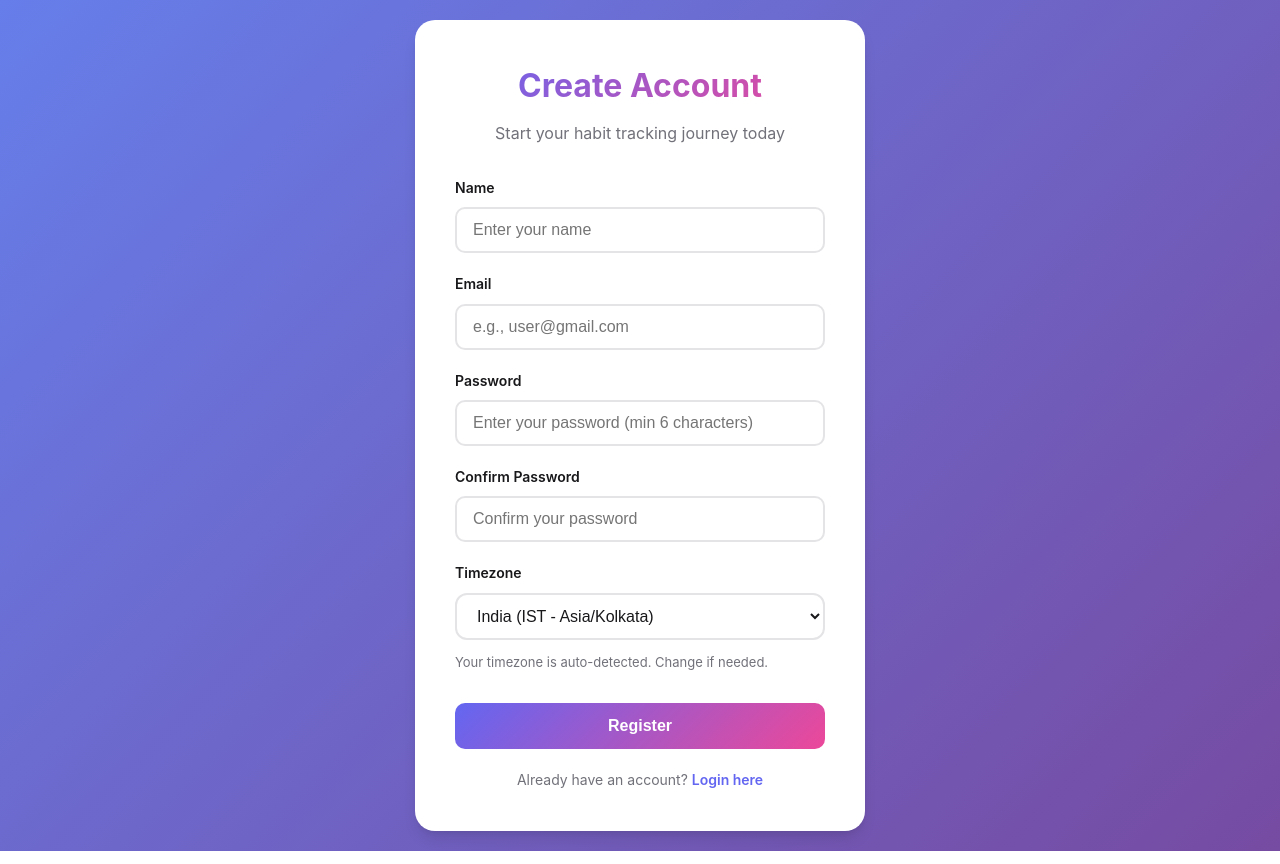
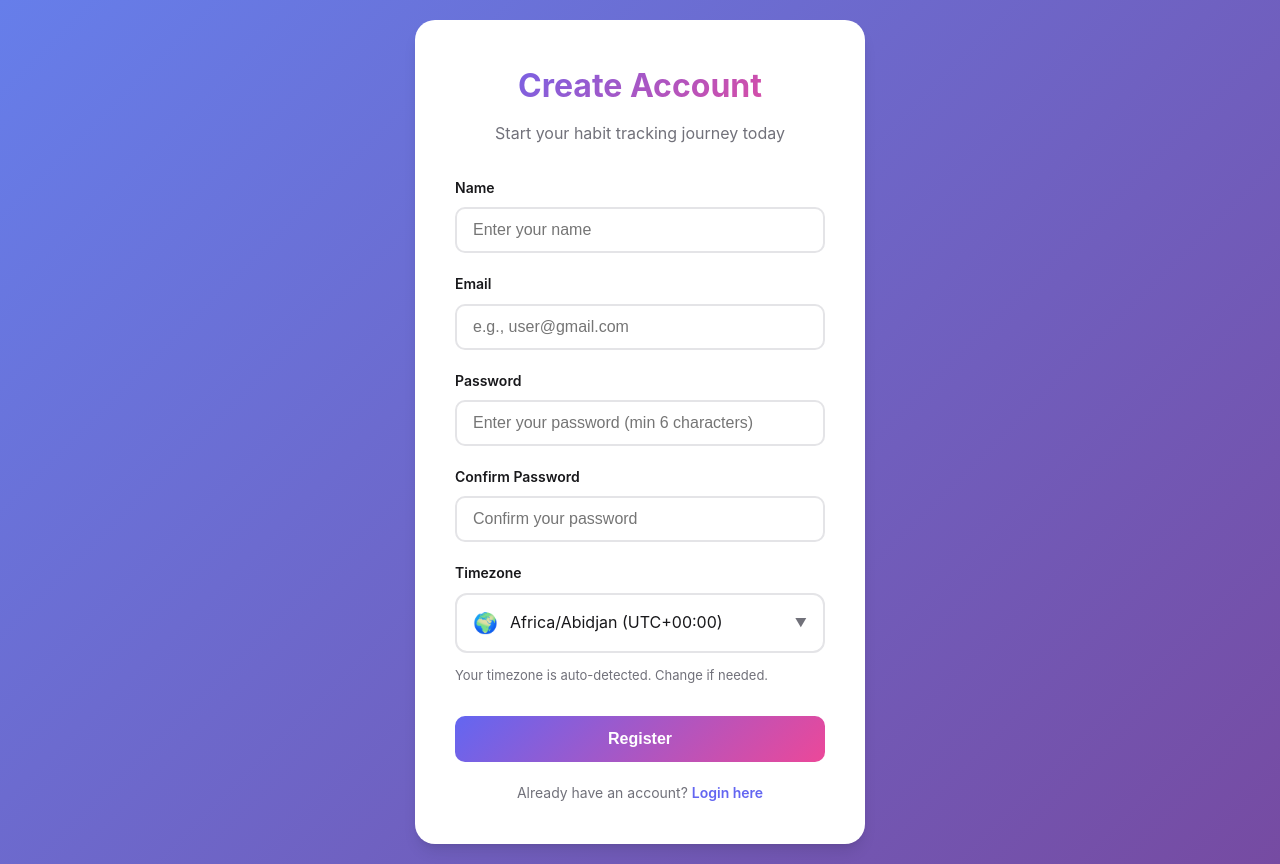
Before and after one commit to kishoresc/habit-tracker-frontend, a React (Create React App) app: page /register in a window 1280 px wide. Built offline with nearby package versions, Linux system fonts and the light colour scheme; the HTML template or start-up script is replaced by a standard one.

Commit message:
Add searchable timezone selector component with UTC offsets

```diff
--- a/src/components/TimezoneSelector.css
+++ b/src/components/TimezoneSelector.css
@@ -4,71 +4,68 @@
 }
 
 .timezone-selector-input {
-  width: 100%;
-  padding: 10px 14px;
+  display: flex;
+  align-items: center;
+  gap: 12px;
+  padding: 12px 16px;
   border: 2px solid var(--border-color);
-  border-radius: 8px;
-  font-size: 15px;
-  color: var(--dark-text);
+  border-radius: 12px;
   background: white;
   cursor: pointer;
   transition: all 0.3s ease;
-  display: flex;
-  justify-content: space-between;
-  align-items: center;
-  font-family: inherit;
 }
 
-.timezone-selector-input:hover:not(.disabled) {
+.timezone-selector-input:hover {
   border-color: var(--primary-color);
 }
 
-.timezone-selector-input.open {
+.timezone-selector-input:focus-within {
   border-color: var(--primary-color);
-  box-shadow: 0 0 0 3px rgba(102, 126, 234, 0.1);
+  box-shadow: 0 0 0 3px rgba(138, 43, 226, 0.1);
 }
 
-.timezone-selector-input.disabled {
-  background: #f5f5f5;
-  cursor: not-allowed;
-  opacity: 0.6;
+.timezone-icon {
+  font-size: 20px;
+  flex-shrink: 0;
 }
 
 .timezone-value {
   flex: 1;
+  font-size: 16px;
+  color: var(--dark-text);
   overflow: hidden;
   text-overflow: ellipsis;
   white-space: nowrap;
 }
 
 .timezone-arrow {
-  margin-left: 10px;
   font-size: 12px;
   color: var(--gray-text);
   transition: transform 0.3s ease;
+  flex-shrink: 0;
 }
 
-.timezone-selector-input.open .timezone-arrow {
+.timezone-arrow.open {
   transform: rotate(180deg);
 }
 
 .timezone-dropdown {
   position: absolute;
-  top: calc(100% + 5px);
+  top: calc(100% + 8px);
   left: 0;
   right: 0;
   background: white;
-  border: 2px solid var(--primary-color);
-  border-radius: 8px;
-  box-shadow: 0 4px 20px rgba(0, 0, 0, 0.15);
+  border: 2px solid var(--border-color);
+  border-radius: 12px;
+  box-shadow: 0 8px 24px rgba(0, 0, 0, 0.15);
   z-index: 1000;
-  max-height: 350px;
+  max-height: 400px;
   display: flex;
   flex-direction: column;
-  animation: dropdownSlide 0.2s ease;
+  animation: dropdownSlideIn 0.2s ease;
 }
 
-@keyframes dropdownSlide {
+@keyframes dropdownSlideIn {
   from {
     opacity: 0;
     transform: translateY(-10px);
@@ -79,103 +76,53 @@
   }
 }
 
-.timezone-search-wrapper {
-  position: relative;
+.timezone-search {
   padding: 12px;
   border-bottom: 1px solid var(--border-color);
-  background: #f9f9f9;
-  border-radius: 6px 6px 0 0;
 }
 
-.search-icon {
-  position: absolute;
-  left: 24px;
-  top: 50%;
-  transform: translateY(-50%);
-  color: var(--gray-text);
+.timezone-search input {
+  width: 100%;
+  padding: 10px 12px;
+  border: 1px solid var(--border-color);
+  border-radius: 8px;
   font-size: 14px;
-}
-
-.timezone-search {
-  width: 100%;
-  padding: 10px 40px 10px 35px;
-  border: 1px solid var(--border-color);
-  border-radius: 6px;
-  font-size: 14px;
-  color: var(--dark-text);
-  background: white;
-  font-family: inherit;
+  outline: none;
   transition: all 0.3s ease;
 }
 
-.timezone-search:focus {
-  outline: none;
+.timezone-search input:focus {
   border-color: var(--primary-color);
-  box-shadow: 0 0 0 2px rgba(102, 126, 234, 0.1);
-}
-
-.clear-search-btn {
-  position: absolute;
-  right: 24px;
-  top: 50%;
-  transform: translateY(-50%);
-  background: none;
-  border: none;
-  color: var(--gray-text);
-  cursor: pointer;
-  padding: 5px;
-  display: flex;
-  align-items: center;
-  justify-content: center;
-  transition: color 0.3s ease;
-}
-
-.clear-search-btn:hover {
-  color: var(--dark-text);
+  box-shadow: 0 0 0 2px rgba(138, 43, 226, 0.1);
 }
 
 .timezone-list {
   overflow-y: auto;
-  max-height: 280px;
-  padding: 5px;
-}
-
-.timezone-list::-webkit-scrollbar {
-  width: 6px;
-}
-
-.timezone-list::-webkit-scrollbar-track {
-  background: #f1f1f1;
-  border-radius: 10px;
-}
-
-.timezone-list::-webkit-scrollbar-thumb {
-  background: #888;
-  border-radius: 10px;
-}
-
-.timezone-list::-webkit-scrollbar-thumb:hover {
-  background: #555;
+  max-height: 320px;
 }
 
 .timezone-option {
-  padding: 10px 12px;
+  padding: 12px 16px;
   cursor: pointer;
-  border-radius: 6px;
   font-size: 14px;
   color: var(--dark-text);
   transition: all 0.2s ease;
+  border-bottom: 1px solid var(--border-color);
+}
+
+.timezone-option:last-child {
+  border-bottom: none;
 }
 
 .timezone-option:hover {
-  background: rgba(102, 126, 234, 0.1);
+  background: linear-gradient(135deg, rgba(138, 43, 226, 0.05), rgba(75, 0, 130, 0.05));
   color: var(--primary-color);
 }
 
 .timezone-option.selected {
-  background: var(--primary-color);
-  color: white;
-  font-weight: 500;
+  background: linear-gradient(135deg, rgba(138, 43, 226, 0.1), rgba(75, 0, 130, 0.1));
+  color: var(--primary-color);
+  font-weight: 600;
 }
 
 .timezone-no-results {
@@ -184,3 +131,22 @@
   color: var(--gray-text);
   font-size: 14px;
 }
+
+/* Scrollbar styling */
+.timezone-list::-webkit-scrollbar {
+  width: 8px;
+}
+
+.timezone-list::-webkit-scrollbar-track {
+  background: #f1f1f1;
+  border-radius: 0 12px 12px 0;
+}
+
+.timezone-list::-webkit-scrollbar-thumb {
+  background: var(--primary-color);
+  border-radius: 4px;
+}
+
+.timezone-list::-webkit-scrollbar-thumb:hover {
+  background: var(--primary-hover);
+}
--- a/src/components/TimezoneSelector.jsx
+++ b/src/components/TimezoneSelector.jsx
@@ -1,35 +1,35 @@
-import React, { useState, useEffect, useRef, useMemo } from 'react';
+import React, { useState, useEffect, useRef } from 'react';
 import moment from 'moment-timezone';
-import { FaSearch, FaTimes } from 'react-icons/fa';
 import './TimezoneSelector.css';
 
-const TimezoneSelector = ({ value, onChange, disabled }) => {
+const TimezoneSelector = ({ value, onChange, required = false }) => {
   const [isOpen, setIsOpen] = useState(false);
   const [searchTerm, setSearchTerm] = useState('');
-  const [filteredTimezones, setFilteredTimezones] = useState([]);
+  const [timezones, setTimezones] = useState([]);
   const dropdownRef = useRef(null);
 
-  // Get all timezones (memoized to avoid recreating on every render)
-  const allTimezones = useMemo(() => moment.tz.names(), []);
+  useEffect(() => {
+    // Get all timezone names
+    const tzNames = moment.tz.names();
 
-  useEffect(() => {
-    // Filter timezones based on search term
-    if (searchTerm) {
-      const filtered = allTimezones.filter(tz =>
-        tz.toLowerCase().includes(searchTerm.toLowerCase())
-      );
-      setFilteredTimezones(filtered);
-    } else {
-      setFilteredTimezones(allTimezones);
-    }
-  }, [searchTerm, allTimezones]);
+    // Create timezone list with UTC offsets
+    const tzList = tzNames.map(tz => {
+      const offset = moment.tz(tz).format('Z');
+      return {
+        value: tz,
+        label: `${tz} (UTC${offset})`,
+        offset: offset
+      };
+    });
+
+    setTimezones(tzList);
+  }, []);
 
   useEffect(() => {
     // Close dropdown when clicking outside
     const handleClickOutside = (event) => {
       if (dropdownRef.current && !dropdownRef.current.contains(event.target)) {
         setIsOpen(false);
-        setSearchTerm('');
       }
     };
 
@@ -37,67 +37,57 @@ const TimezoneSelector = ({ value, onChange, disabled }) => {
     return () => document.removeEventListener('mousedown', handleClickOutside);
   }, []);
 
+  const filteredTimezones = timezones.filter(tz =>
+    tz.label.toLowerCase().includes(searchTerm.toLowerCase())
+  );
+
+  const selectedTimezone = timezones.find(tz => tz.value === value);
+
   const handleSelect = (timezone) => {
-    onChange(timezone);
+    onChange(timezone.value);
     setIsOpen(false);
     setSearchTerm('');
-  };
-
-  const handleClearSearch = () => {
-    setSearchTerm('');
-  };
-
-  const getTimezoneDisplay = (tz) => {
-    const offset = moment.tz(tz).format('Z');
-    return `${tz} (UTC${offset})`;
   };
 
   return (
     <div className="timezone-selector" ref={dropdownRef}>
       <div
-        className={`timezone-selector-input ${isOpen ? 'open' : ''} ${disabled ? 'disabled' : ''}`}
-        onClick={() => !disabled && setIsOpen(!isOpen)}
+        className="timezone-selector-input"
+        onClick={() => setIsOpen(!isOpen)}
       >
-        <span className="timezone-value">
-          {value ? getTimezoneDisplay(value) : 'Select timezone'}
-        </span>
-        <span className="timezone-arrow">▼</span>
+        <div className="timezone-icon">🌍</div>
+        <div className="timezone-value">
+          {selectedTimezone ? selectedTimezone.label : 'Select timezone...'}
+        </div>
+        <div className={`timezone-arrow ${isOpen ? 'open' : ''}`}>▼</div>
       </div>
 
       {isOpen && (
         <div className="timezone-dropdown">
-          <div className="timezone-search-wrapper">
-            <FaSearch className="search-icon" />
+          <div className="timezone-search">
             <input
               type="text"
-              className="timezone-search"
               placeholder="Search timezone..."
               value={searchTerm}
               onChange={(e) => setSearchTerm(e.target.value)}
+              onClick={(e) => e.stopPropagation()}
               autoFocus
             />
-            {searchTerm && (
-              <button className="clear-search-btn" onClick={handleClearSearch}>
-                <FaTimes />
-              </button>
-            )}
           </div>
 
           <div className="timezone-list">
             {filteredTimezones.length > 0 ? (
               filteredTimezones.map((tz) => (
                 <div
-                  key={tz}
-                  className={`timezone-option ${value === tz ? 'selected' : ''}`}
+                  key={tz.value}
+                  className={`timezone-option ${tz.value === value ? 'selected' : ''}`}
                   onClick={() => handleSelect(tz)}
                 >
-                  {getTimezoneDisplay(tz)}
+                  {tz.label}
                 </div>
               ))
             ) : (
-              <div className="timezone-no-results">
-                No timezones found for "{searchTerm}"
-              </div>
+              <div className="timezone-no-results">No timezones found</div>
             )}
           </div>
         </div>
--- a/src/pages/Register.jsx
+++ b/src/pages/Register.jsx
@@ -3,6 +3,7 @@ import { Link, useNavigate } from 'react-router-dom';
 import { AuthContext } from '../context/AuthContext';
 import { toast } from 'react-toastify';
 import moment from 'moment-timezone';
+import TimezoneSelector from '../components/TimezoneSelector';
 import './Auth.css';
 
 const Register = () => {
@@ -241,28 +242,11 @@ const Register = () => {
 
           <div className="form-group">
             <label htmlFor="timezone">Timezone</label>
-            <select
-              id="timezone"
-              name="timezone"
+            <TimezoneSelector
               value={formData.timezone}
-              onChange={handleChange}
-              className="form-select"
+              onChange={(tz) => setFormData({ ...formData, timezone: tz })}
               required
-            >
-              <option value="Asia/Kolkata">India (IST - Asia/Kolkata)</option>
-              <option value="America/New_York">US Eastern (EST/EDT)</option>
-              <option value="America/Chicago">US Central (CST/CDT)</option>
-              <option value="America/Denver">US Mountain (MST/MDT)</option>
-              <option value="America/Los_Angeles">US Pacific (PST/PDT)</option>
-              <option value="Europe/London">UK (GMT/BST)</option>
-              <option value="Europe/Paris">Central Europe (CET/CEST)</option>
-              <option value="Asia/Dubai">UAE (GST)</option>
-              <option value="Asia/Tokyo">Japan (JST)</option>
-              <option value="Asia/Shanghai">China (CST)</option>
-              <option value="Asia/Singapore">Singapore (SGT)</option>
-              <option value="Australia/Sydney">Australia Eastern (AEST/AEDT)</option>
-              <option value="UTC">UTC (Universal Time)</option>
-            </select>
+            />
             <small className="form-text">Your timezone is auto-detected. Change if needed.</small>
           </div>
 
```
Also changed, not shown: src/pages/Profile.jsx (+6 -20 lines).
